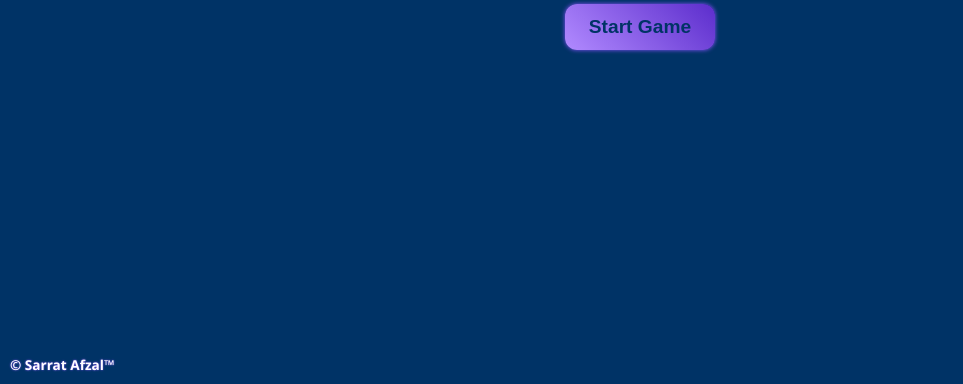
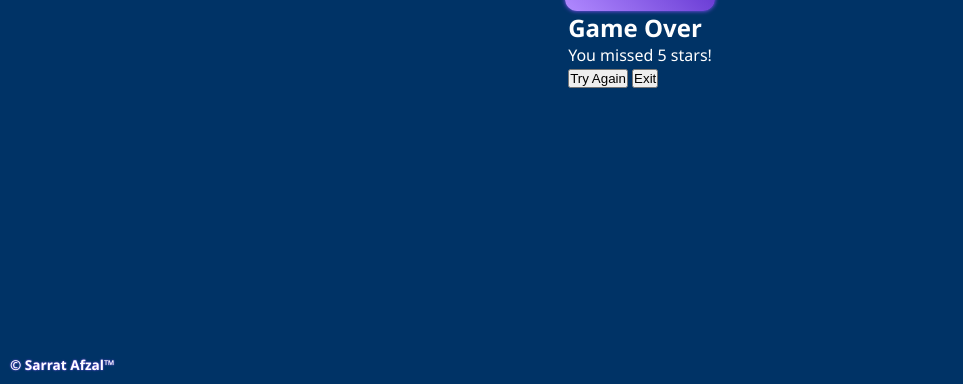
Before and after one commit to sarrat-afzal/catch-the-falling-stars, a plain HTML site: page index.html in a window 1280 px wide. Shown: the part 416-800 px from the top of the page, without its empty margins (0-963 px from the left). Drawn offline with Linux system fonts and the light colour scheme.

Commit message:
Update index.html

```diff
--- a/index.html
+++ b/index.html
@@ -23,6 +23,15 @@
     <div class="credit">© Sarrat Afzal™</div>
   </div>
 
+  <div id="game-over-popup" class="popup">
+    <h2>Game Over</h2>
+    <p>You missed 5 stars!</p>
+    <div class="popup-buttons">
+      <button id="try-again-btn">Try Again</button>
+      <button id="exit-popup-btn">Exit</button>
+    </div>
+  </div>
+
   <script src="script.js"></script>
 </body>
 </html>
```
